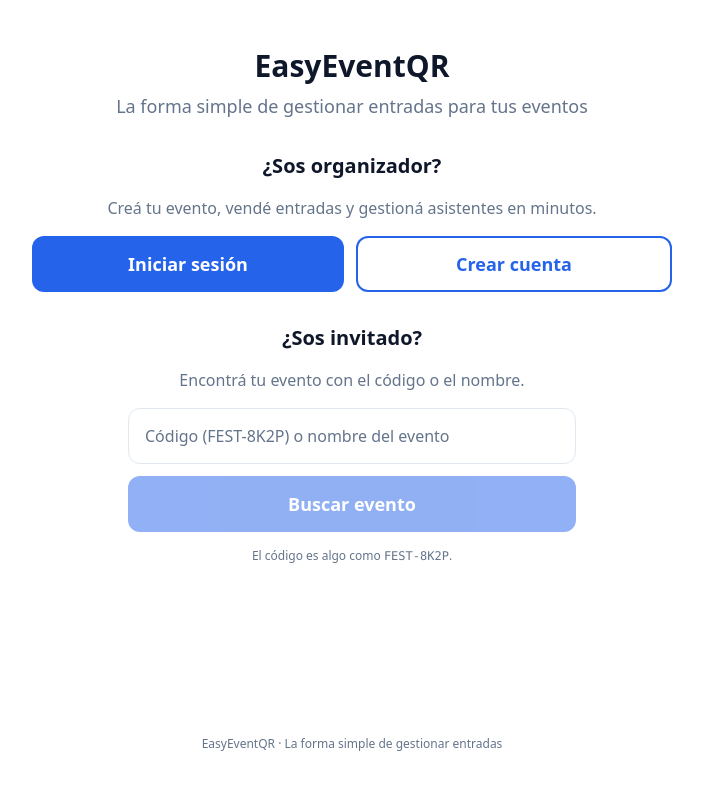
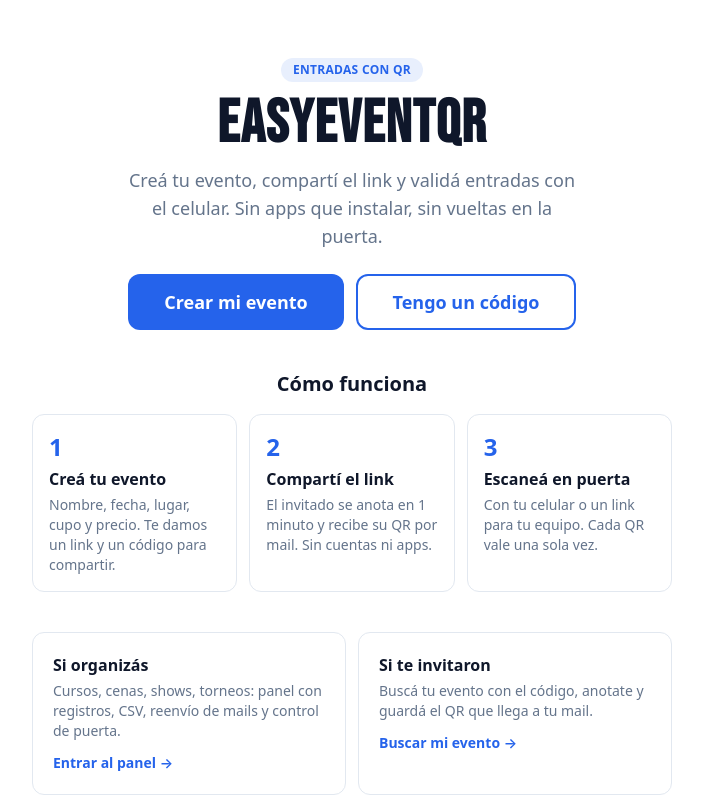
Before and after one commit to CuatroSeis/EasyEventQR, a React (Vite) app: page / in a window 1280 px wide. Shown: the top 800 px of the page, without its empty margins (288-991 px from the left). Built offline with nearby package versions, Linux system fonts and the light colour scheme.

Commit message:
home + explication about how works

```diff
--- a/src/app/App.tsx
+++ b/src/app/App.tsx
@@ -1,5 +1,5 @@
 import { lazy, Suspense } from 'react'
-import { BrowserRouter, Route, Routes } from 'react-router-dom'
+import { BrowserRouter, Navigate, Route, Routes } from 'react-router-dom'
 
 import Home from './pages/Home'
 
@@ -14,7 +14,6 @@
 const Panel = lazy(() => import('./pages/Panel'))
 const Cuenta = lazy(() => import('./pages/Cuenta'))
 const EventoForm = lazy(() => import('./pages/EventoForm'))
-const Branding = lazy(() => import('./pages/Branding'))
 const AdminPanel = lazy(() => import('./pages/AdminPanel'))
 const PanelRegistros = lazy(() => import('./pages/PanelRegistros'))
 const Operador = lazy(() => import('./pages/Operador'))
@@ -71,7 +70,8 @@
               <Route path="/panel/eventos/:eventoId" element={<EventoForm />} />
               <Route path="/panel/eventos/:eventoId/registros" element={<PanelRegistros />} />
               <Route path="/panel/eventos/:eventoId/escanear" element={<EscanearQR />} />
-              <Route path="/panel/branding" element={<Branding />} />
+              {/* Marca vive dentro de Cuenta: la ruta vieja redirige. */}
+              <Route path="/panel/branding" element={<Navigate to="/panel/cuenta" replace />} />
             </Route>
           </Route>
           {/*
--- a/src/app/components/PanelLayout.tsx
+++ b/src/app/components/PanelLayout.tsx
@@ -49,13 +49,7 @@
             to="/panel/cuenta"
             className="flex min-h-[var(--touch-min)] items-center rounded-lg border border-borde px-3 text-xs font-medium text-texto hover:bg-superficie"
           >
-            Cuenta
-          </Link>
-          <Link
-            to="/panel/branding"
-            className="flex min-h-[var(--touch-min)] items-center rounded-lg border border-borde px-3 text-xs font-medium text-texto hover:bg-superficie"
-          >
-            Marca
+            Cuenta y marca
           </Link>
           <button
             type="button"
--- a/src/app/pages/Cuenta.tsx
+++ b/src/app/pages/Cuenta.tsx
@@ -1,6 +1,7 @@
 import { useState } from 'react'
 import { useNavigate } from 'react-router-dom'
 import { useOrganizadorEditable } from '../ContextoOrganizador'
+import { SeccionMarca } from './Branding'
 import { t } from '../../shared/toast'
 import ConfirmModal from '../components/ConfirmModal'
 
@@ -270,6 +271,10 @@
         </div>
       </section>
 
+      <section aria-labelledby="marca-heading" className="space-y-4 rounded-xl border border-borde p-5">
+        <SeccionMarca />
+      </section>
+
       <section aria-labelledby="password-heading" className="space-y-4 rounded-xl border border-borde p-5">
         <h2 id="password-heading" className="text-xl font-bold text-texto">Cambiar contraseña</h2>
         <p className="text-sm text-texto-suave">Requiere re-autenticación con Google por seguridad.</p>
--- a/src/app/pages/Home.tsx
+++ b/src/app/pages/Home.tsx
@@ -46,46 +46,85 @@
   // Un solo resultado exacto no redirige: el usuario elige de la lista.
 
   return (
-    <main className="mx-auto flex min-h-dvh max-w-2xl flex-col gap-8 p-4 pb-12">
-      <header className="pt-8">
-        <div className="text-center">
-          <h1 className="text-3xl font-bold text-texto">EasyEventQR</h1>
-          <p className="mt-2 text-texto-suave text-lg">
-            La forma simple de gestionar entradas para tus eventos
-          </p>
+    <main className="mx-auto flex min-h-dvh max-w-2xl flex-col gap-10 p-4 pb-12">
+      {/* Hero: qué es, para quién, qué hacer. */}
+      <header className="pt-10 text-center">
+        <p className="inline-flex items-center rounded-full bg-primario/10 px-3 py-1 text-xs font-bold uppercase tracking-wide text-primario">
+          Entradas con QR
+        </p>
+        <h1
+          className="mt-3 text-5xl font-bold leading-none tracking-wide text-texto sm:text-6xl"
+          style={{ fontFamily: "'Bebas Neue', 'Source Sans 3', system-ui, sans-serif" }}
+        >
+          EasyEventQR
+        </h1>
+        <p className="mx-auto mt-3 max-w-md text-lg text-texto-suave">
+          Creá tu evento, compartí el link y validá entradas con el celular.
+          Sin apps que instalar, sin vueltas en la puerta.
+        </p>
+        <div className="mx-auto mt-6 flex max-w-md flex-col gap-3 sm:flex-row">
+          <Link
+            to="/entrar"
+            className="inline-flex min-h-[56px] flex-1 items-center justify-center rounded-xl bg-primario px-6 py-3 text-lg font-semibold text-sobre-primario transition hover:brightness-110"
+          >
+            Crear mi evento
+          </Link>
+          <a
+            href="#buscar"
+            className="inline-flex min-h-[56px] flex-1 items-center justify-center rounded-xl border-2 border-primario px-6 py-3 text-lg font-semibold text-primario transition hover:bg-primario/5"
+          >
+            Tengo un código
+          </a>
         </div>
       </header>
 
-      <section aria-labelledby="organizador-heading" className="space-y-4">
-        <h2 id="organizador-heading" className="text-xl font-bold text-texto text-center">
-          ¿Sos organizador?
+      {/* Cómo funciona: 3 pasos. */}
+      <section aria-labelledby="como-funciona" className="space-y-4">
+        <h2 id="como-funciona" className="text-center text-xl font-bold text-texto">
+          Cómo funciona
         </h2>
-        <p className="text-center text-texto-suave">
-          Creá tu evento, vendé entradas y gestioná asistentes en minutos.
-        </p>
-        <div className="flex flex-col sm:flex-row gap-3 justify-center">
-          <Link
-            to="/entrar"
-            className="flex-1 min-h-[56px] inline-flex items-center justify-center rounded-xl bg-primario px-6 py-3 text-lg font-semibold text-sobre-primario hover:opacity-90 transition"
-          >
-            Iniciar sesión
+        <ol role="list" className="grid gap-3 sm:grid-cols-3">
+          {[
+            { n: '1', t: 'Creá tu evento', d: 'Nombre, fecha, lugar, cupo y precio. Te damos un link y un código para compartir.' },
+            { n: '2', t: 'Compartí el link', d: 'El invitado se anota en 1 minuto y recibe su QR por mail. Sin cuentas ni apps.' },
+            { n: '3', t: 'Escaneá en puerta', d: 'Con tu celular o un link para tu equipo. Cada QR vale una sola vez.' },
+          ].map((p) => (
+            <li key={p.n} className="rounded-xl border border-borde bg-superficie p-4">
+              <p aria-hidden="true" className="text-2xl font-bold text-primario">{p.n}</p>
+              <h3 className="mt-1 font-semibold text-texto">{p.t}</h3>
+              <p className="mt-1 text-sm text-texto-suave">{p.d}</p>
+            </li>
+          ))}
+        </ol>
+      </section>
+
+      {/* Dos públicos. */}
+      <section aria-labelledby="para-quien" className="grid gap-3 sm:grid-cols-2">
+        <h2 id="para-quien" className="sr-only">Para quién es</h2>
+        <div className="rounded-xl border border-borde bg-superficie p-5">
+          <h3 className="font-bold text-texto">Si organizás</h3>
+          <p className="mt-1 text-sm text-texto-suave">
+            Cursos, cenas, shows, torneos: panel con registros, CSV, reenvío de mails y control de puerta.
+          </p>
+          <Link to="/entrar" className="mt-3 inline-block text-sm font-semibold text-primario">
+            Entrar al panel →
           </Link>
-          <Link
-            to="/entrar"
-            className="flex-1 min-h-[56px] inline-flex items-center justify-center rounded-xl border-2 border-primario px-6 py-3 text-lg font-semibold text-primario hover:bg-primario/5 transition"
-          >
-            Crear cuenta
-          </Link>
+        </div>
+        <div className="rounded-xl border border-borde bg-superficie p-5">
+          <h3 className="font-bold text-texto">Si te invitaron</h3>
+          <p className="mt-1 text-sm text-texto-suave">
+            Buscá tu evento con el código, anotate y guardá el QR que llega a tu mail.
+          </p>
+          <a href="#buscar" className="mt-3 inline-block text-sm font-semibold text-primario">
+            Buscar mi evento →
+          </a>
         </div>
       </section>
 
-      <section aria-labelledby="invitado-heading" className="space-y-4">
-        <h2 id="invitado-heading" className="text-xl font-bold text-texto text-center">
-          ¿Sos invitado?
+      <section id="buscar" aria-labelledby="invitado-heading" className="scroll-mt-4 space-y-4">
+        <h2 id="invitado-heading" className="text-center text-xl font-bold text-texto">
+          Encontrá tu evento
         </h2>
-        <p className="text-center text-texto-suave">
-          Encontrá tu evento con el código o el nombre.
-        </p>
 
         <form onSubmit={handleSubmit} className="space-y-3 max-w-md mx-auto" noValidate>
           <label htmlFor="buscar" className="sr-only">
```
Also changed, not shown: src/app/pages/Branding.tsx (+4 -16 lines), 4 other files (tests, documents, lock files or other folders).
